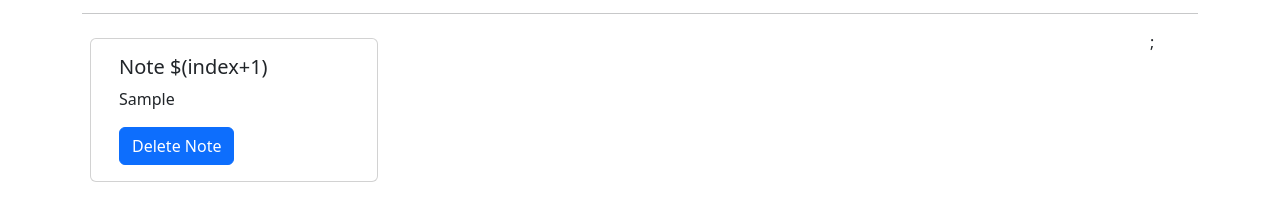
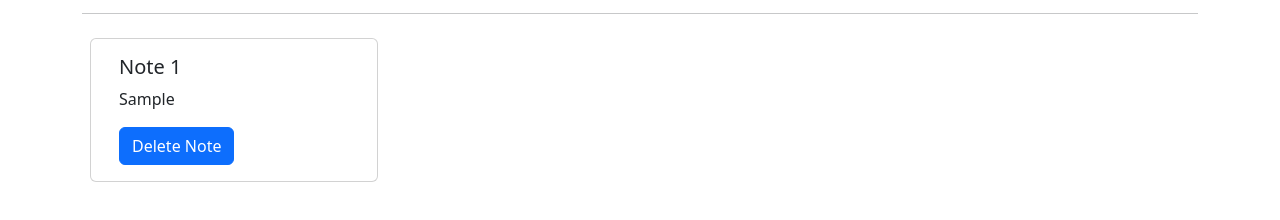
Before and after one commit to Vipul-045/AddNote, a plain HTML site: page index.html in a window 1280 px wide. Both pictures are taken after typing "Sample" into the empty fields and a click on the button "Add". Shown: the part 382-602 px from the top of the page. Drawn offline with nearby package versions, Linux system fonts and the light colour scheme.

Commit message:
Added a feature to display the notes

```diff
--- a/JS/app.js
+++ b/JS/app.js
@@ -33,19 +33,20 @@ function showNotes() {
     let html = "";
     notesObj.forEach(function (element, index) {
         html += `
-        <div class="row container-fluid" id="notes">
             <div class="my-2 mx-2 card" style="width: 18rem;">
                 <div class="card-body">
-                    <h5 class="card-title">Note $(index+1)</h5>
+                    <h5 class="card-title">Note ${index+1}</h5>
                     <p class="card-text">${element}</p>
                     <button href="#" class="btn btn-primary" z-index=1> Delete Note</button>
                 </div>
-                </div>
-                </div>;`
+                </div>`;
     });
     let notesElm = document.getElementById('notes');
     if (notesObj.length != 0) {
         notesElm.innerHTML = html;
     }
+    else {
+        notesElm.innerHTML = `Nothing to show! Use "Add a Note" section above to add notes`
+    }
 
 }
```
Also changed, not shown: index.html (+0 -1 lines).
